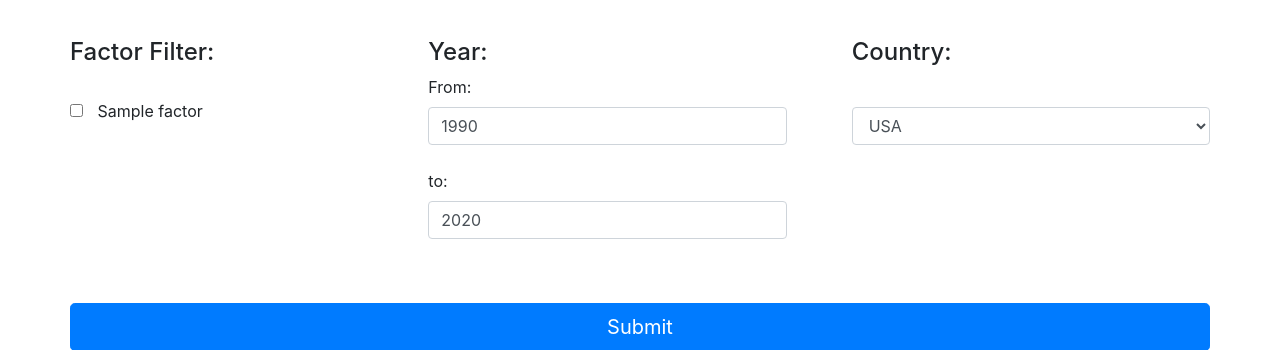
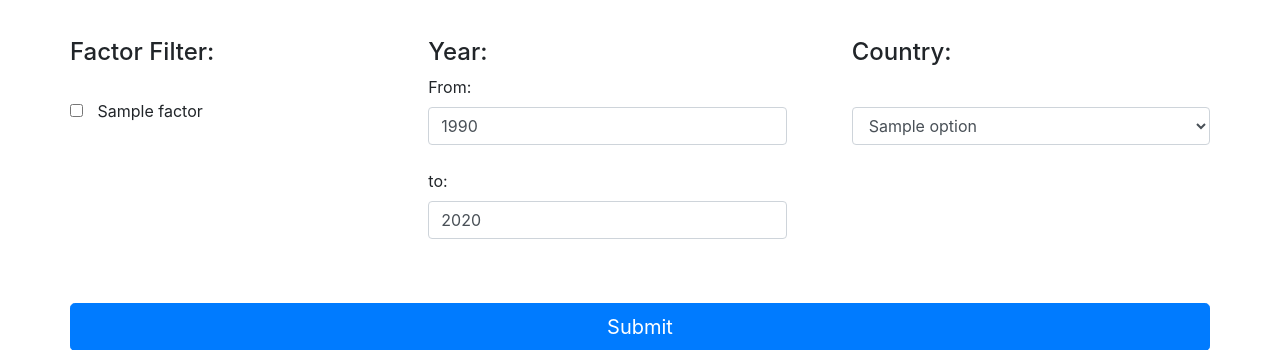
Before and after one commit to jonnnnn-c/1002_Python_Project, a Flask app: template templates/index.html in a window 1280 px wide. Shown: the part 56-406 px from the top of the page. Run offline with Flask 2, Linux system fonts and the light colour scheme; the template is opened without the code that fills it: most values are stand-ins (such as "Sample title", 1, 10 or a date in 2020); some libraries are stand-ins or nearby versions.

Commit message:
add dynamic country in form

```diff
--- a/app.py
+++ b/app.py
@@ -195,7 +195,7 @@ def index():
 
     # List of graphs
     return render_template('index.html', graphJSON=graphJSON, filter=is_filter, factors=factors,
-                           factors_list=factors_list, country=Country)
+                           factors_list=factors_list, country=Country, countries=countries)
 
 
 # view individual dataset
--- a/templates/index.html
+++ b/templates/index.html
@@ -32,7 +32,15 @@
                         <h4 style="padding-bottom: 8px;">Country:</h4><br>
 
                         <select name="Country" id="Country" class="form-control">
-                            <option value="United States">USA</option>
+                            {% for option in countries %}
+                                {% if option == country %}
+                                    <option value="{{ option }}" selected>{{ option }}</option>
+                                {% else %}
+                                    <option value="{{ option }}">{{ option }}</option>
+                                {% endif %}
+                            {% endfor %}
+
+                            <!-- <option value="United States">USA</option>
                             <option value="Singapore">Singapore</option>
                             <option value="Japan">Japan</option>
                             <option value="Brazil">Brazil</option>
@@ -41,7 +49,7 @@
                             <option value="Philippines">Philippines</option>
                             <option value="India">India</option>
                             <option value="South Africa">South Africa</option>
-                            <option value="Mexico">Mexico</option>
+                            <option value="Mexico">Mexico</option> -->
                         </select>
                     </div>
                 </div>
```
